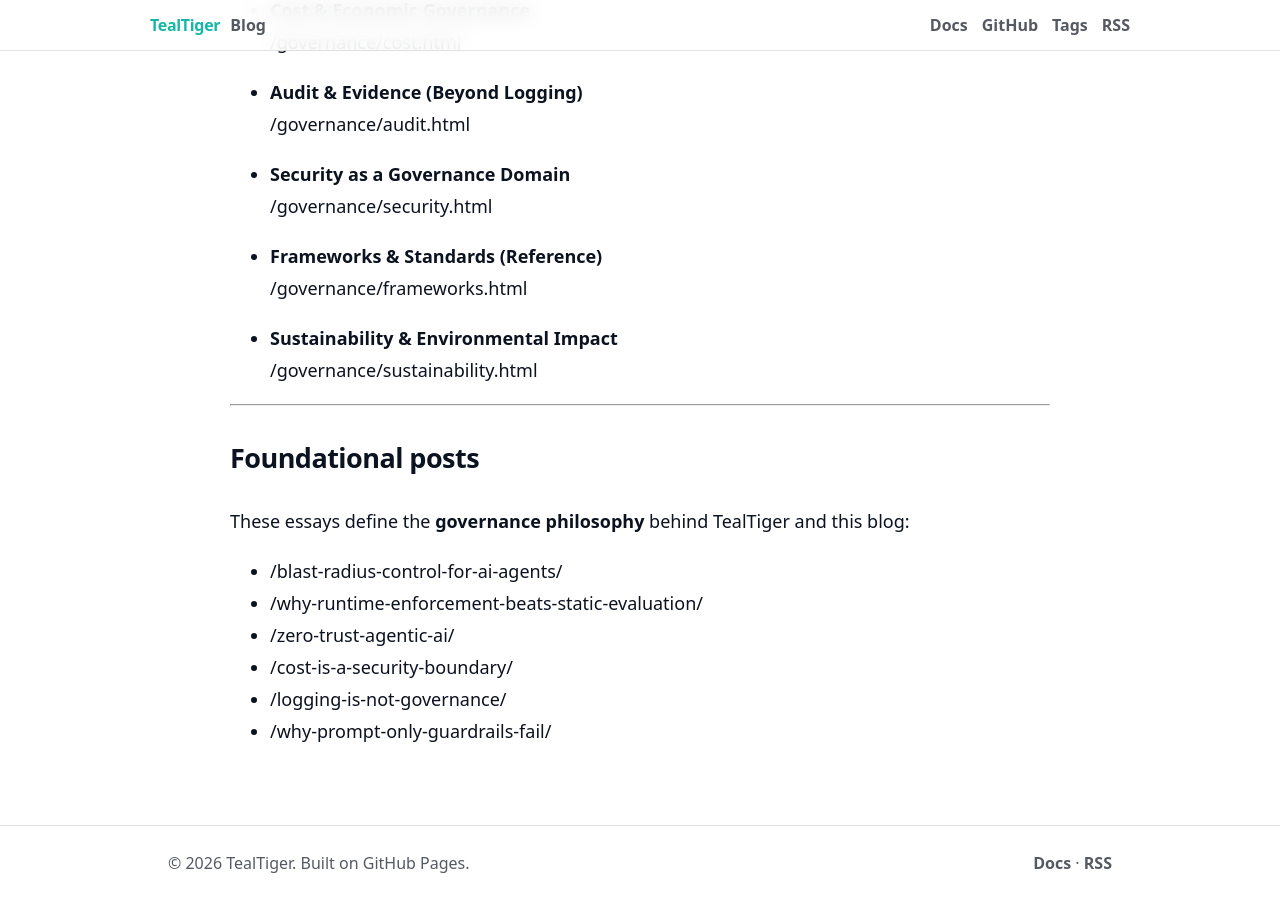
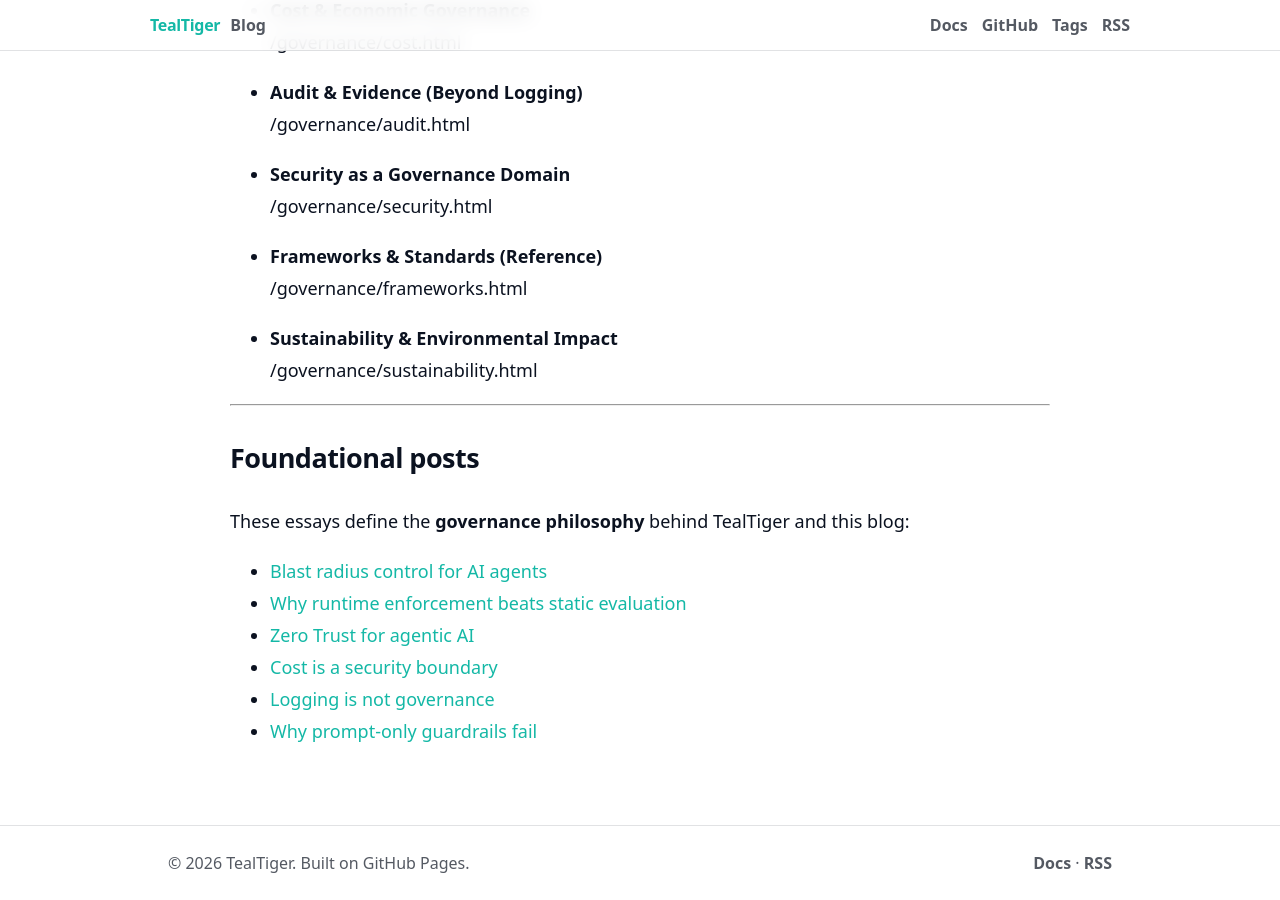
Before and after one commit to agentguard-ai/TealTiger-Blogs, a Jekyll site: the page built from governance/index.md, in a window 1280 px wide and 900 px high, scrolled down 1083 px. Built offline with Jekyll 4.4.1, drawn with Linux system fonts in a browser that asks for light colours.

Commit message:
Update index.md

```diff
--- a/governance/index.md
+++ b/governance/index.md
@@ -63,9 +63,10 @@ If you’re new to AI governance, start with the sections below.
 
 These essays define the **governance philosophy** behind TealTiger and this blog:
 
-- {% post_url 2026-02-27-blast-radius-control-for-ai-agents %}
-- {% post_url 2026-02-27-why-runtime-enforcement-beats-static-evaluation %}
-- {% post_url 2026-02-27-zero-trust-agentic-ai %}
-- {% post_url 2026-02-27-cost-is-a-security-boundary %}
-- {% post_url 2026-02-27-logging-is-not-governance %}
-- {% post_url 2026-02-27-why-prompt-only-guardrails-fail %}
+
+- [Blast radius control for AI agents]({% post_url 2026-02-27-blast-radius-control-for-ai-agents %})
+- [Why runtime enforcement beats static evaluation]({% post_url 2026-02-27-why-runtime-enforcement-beats-static-evaluation %})
+- [Zero Trust for agentic AI]({% post_url 2026-02-27-zero-trust-agentic-ai %})
+- [Cost is a security boundary]({% post_url 2026-02-27-cost-is-a-security-boundary %})
+- [Logging is not governance]({% post_url 2026-02-27-logging-is-not-governance %})
+- [Why prompt-only guardrails fail]({% post_url 2026-02-27-why-prompt-only-guardrails-fail %})
```
